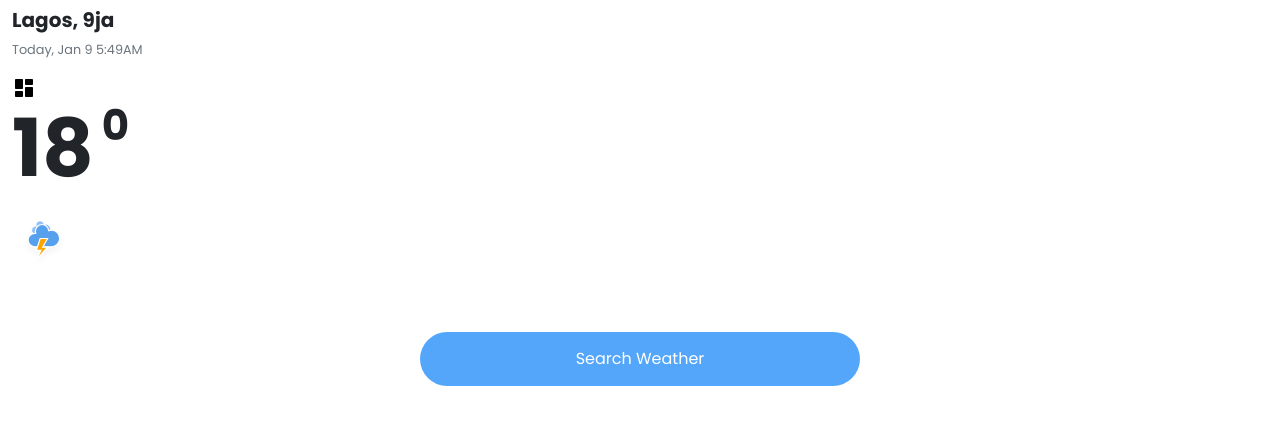
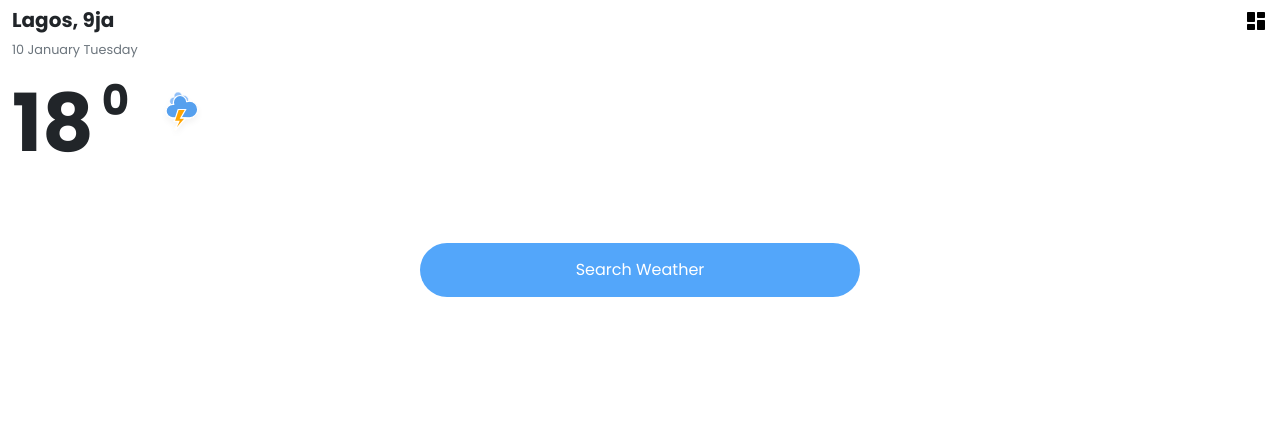
Before and after one commit to JoaoP74/react-weather, a React (Create React App) app: page /weather in a window 1280 px wide. Shown: the top 424 px of the page. Built offline with nearby package versions, Linux system fonts and the light colour scheme; no server answers.

Commit message:
Finishing the city component basic styling

```diff
--- a/src/pages/Weather.jsx
+++ b/src/pages/Weather.jsx
@@ -20,10 +20,10 @@ const WeatherApp = () =>{
         <React.Fragment>
             <div className="container-fluid d-flex flex-column my-2">
 
-                <section className="app-header">
+                <section className="app-header d-flex justify-content-between">
                     <section className="city-locaton">
                         <h5 className="fw-bold fs-5">Lagos, 9ja</h5>
-                         <p className="date-time text-muted brand-small-text">Today, Jan 9 5:49AM</p>
+                         <p className="date-time text-muted brand-small-text text-capitalize">10 january tuesday</p>
                     </section>
                     <div className="toggle-btn">
 
@@ -31,7 +31,7 @@ const WeatherApp = () =>{
                     </div>
                 </section>
 
-            <section className="current-weather-container">
+            <section className="current-weather-container d-flex">
                 <section className="current-weather-value-container">
                     <h1 className="current-weather-value fw-bold display-1">
                         18 <sup className="fw-bold current-weather-unit">0</sup>
```
